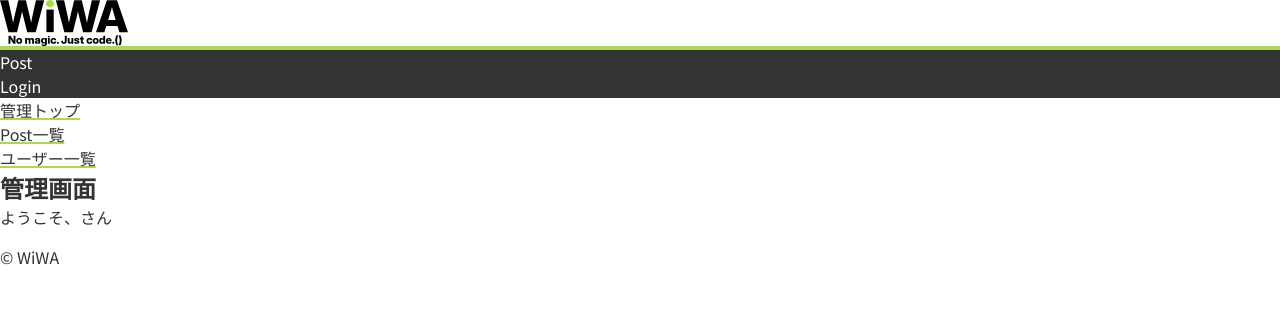
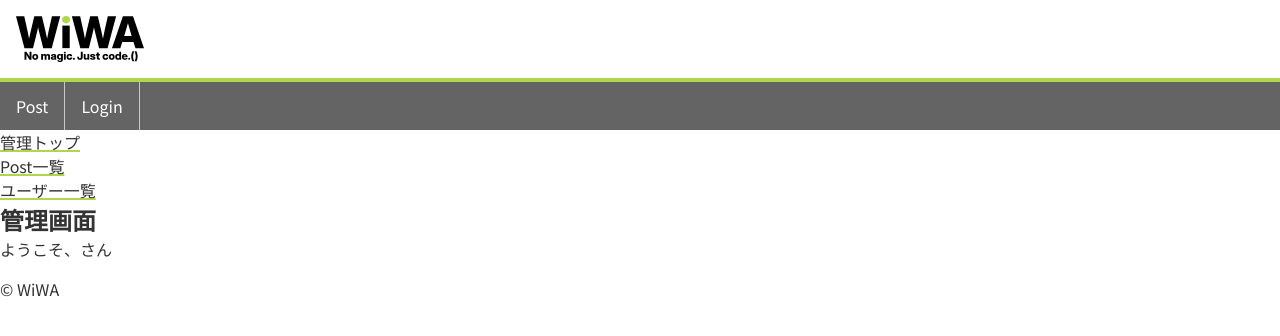
Before and after one commit to Kazushi-Nomura-wiwa/wiwa, a Python web app: template wiwa/templates/html/admin/index.html in a window 1280 px wide. Shown: the top 336 px of the page. Run offline with Jinja, Linux system fonts and the light colour scheme; the template is opened without the code that fills it, so the values that code supplies are empty.

Commit message:
CSS制作

```diff
--- a/wiwa/templates/partials/admin_header.html
+++ b/wiwa/templates/partials/admin_header.html
@@ -1,6 +1,10 @@
 <!-- パスとファイル名: wiwa/templates/html/partials/admin_header.html -->
     <header class="site-header">
         <h1 class="site-header__title"><a href="/" class="site-header__link"><img src="/static/themes/default/img/wiwa_logo.svg" alt="WiWA No magic. Just code.()"></a></h1>
+
+        {% if current_user %}
+            <p class="site-header__login-status">ログイン中：{{ current_user.display_name or current_user.username }}</p>
+        {% endif %}
 
         <nav class="global-nav">
             <ul class="global-nav__list">
--- a/wiwa/templates/static/themes/default/css/style.css
+++ b/wiwa/templates/static/themes/default/css/style.css
@@ -5,6 +5,7 @@
     --white-color: rgba(255 255 255 / 100%);
     --text-color: rgba(51 51 51 / 100%);
     --ash-color: rgba(100 100 100 / 100%);
+    --light-ash-color: rgba(200 200 200 / 100%);
     --green-color: rgba(173 216 74 / 100%);
 
     /* --- テキスト --- */
@@ -18,8 +19,6 @@
 body {
     margin: 0;
 }
-
-/* 見出しや段落の余白を明示管理 */
 h1, h2, h3, h4, h5, h6,
 p,
 ul, ol {
@@ -32,7 +31,6 @@ ul, ol {
     list-style: none;
 }
 
-/* 画像の余計な隙間防止 */
 img {
     max-width: 100%;
     display: block;
@@ -74,16 +72,35 @@ address{
 }
 
 /* スマホ版 */
-
-.site-header__link img{
+.site-header__title{
+    margin: 1rem;
     width: 8rem;
-    height: auto;
 }
 .global-nav{
-    background-color: var(--text-color);
+    background-color: var(--ash-color);
     border-top: 0.25rem solid var(--green-color);
 }
+
+.global-nav__list{
+    display: flex;
+    flex-wrap: wrap;
+}
+
+.global-nav__item{
+    padding: 0.75rem 1rem;
+    border-right:1px solid var(--light-ash-color);
+}
+
 .global-nav__link{
     color: var(--white-color) !important;
     text-decoration: none !important;
 }
+
+.site-header__link {
+    display: block;
+    width: 8rem;
+}
+
+.site-header__link img{
+    width: 8rem;
+}
```
